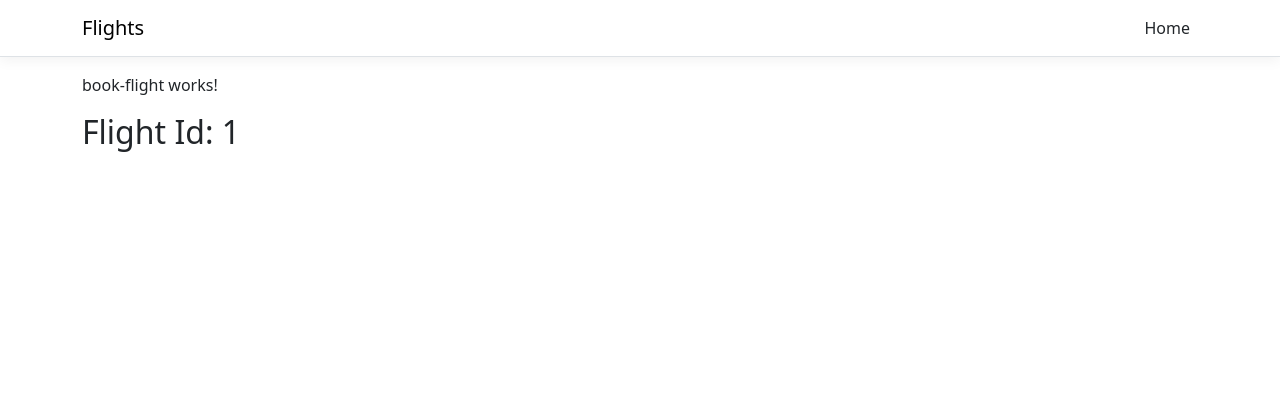
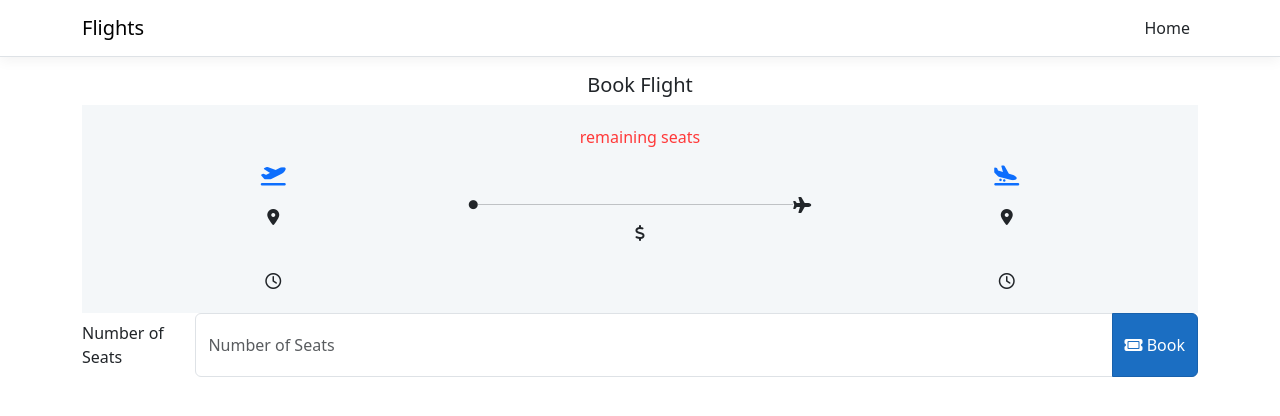
Before and after one commit to aNNiPAk/Flights, an Angular app in the folder Flights/ClientApp/: page /book-flight/1 in a window 1280 px wide. Shown: the top 416 px of the page. Built offline with nearby package versions, Linux system fonts and the light colour scheme; no server answers.

Commit message:
feat: add template ui for book-flight componetn

```diff
--- a/Flights/ClientApp/src/app/book-flight/book-flight.component.html
+++ b/Flights/ClientApp/src/app/book-flight/book-flight.component.html
@@ -1,2 +1,85 @@
-<p>book-flight works!</p>
-<h2>Flight Id: {{ flightId }}</h2>
+<h5 class="text-md-center">Book Flight</h5>
+
+<div
+  class="card-body text-center"
+  style="padding: 20px; background-color: #e5ecf26e"
+>
+  <h6 class="card-title">{{ flight.airline }}</h6>
+  <div class="card-title" style="color: #ff3939">
+    {{ flight.remainingNumberOfSeats }} remaining seats
+  </div>
+  <div class="d-grid text-center g-2">
+    <div class="row">
+      <div class="col">
+        <div class="col m-3">
+          <i
+            class="text-primary fas fa-plane-departure"
+            style="font-size: 20px"
+          ></i>
+        </div>
+        <div class="col">
+          <i class="fa-solid fa-location-dot">{{ flight.departure?.place }}</i>
+        </div>
+        <div class="col m-2">
+          <i class="fa-regular"></i>
+          {{ flight.departure?.time | date }}
+        </div>
+        <div class="col">
+          <i class="fa-regular fa-clock">
+            {{ flight.departure?.time | date : "shortTime" }}
+          </i>
+        </div>
+      </div>
+      <div class="col">
+        <div style="display: flex">
+          <i
+            class="fa-solid fa-circle"
+            style="margin-top: 51px; font-size: 9px"
+          ></i>
+          <hr style="display: block; width: 100%; margin-top: 55px" />
+          <i class="fas fa-plane" style="margin-top: 48px"></i>
+        </div>
+        <i class="fa fa-usd" aria-hidden="true">{{ flight.price }}</i>
+        <br />
+      </div>
+      <div class="col">
+        <div class="col m-3">
+          <i
+            class="text-primary fas fa-plane-arrival"
+            style="font-size: 20px"
+          ></i>
+        </div>
+        <div class="col">
+          <i class="fa-solid fa-location-dot">{{ flight.arrival?.place }}</i>
+        </div>
+        <div class="col m-2 text-primary">
+          <i class="fa-regular"></i>
+          {{ flight.arrival?.time | date }}
+        </div>
+        <div class="col">
+          <i class="fa-regular fa-clock">
+            {{ flight.arrival?.time | date : "shortTime" }}
+          </i>
+        </div>
+      </div>
+    </div>
+  </div>
+</div>
+
+<div class="card-footer d-flex justify-content-center">
+  <label class="form-label mt-2" for="numberOfSeats">Number of Seats</label>
+  <div class="center input-group">
+    <input
+      type="number"
+      class="form-control"
+      id="numberOfSeats"
+      name="numberOfSeats"
+      placeholder="Number of Seats"
+    />
+    <button type="submit" class="btn btn-primary">
+      <i class="fas fa-ticket"></i>
+      Book
+    </button>
+  </div>
+  <br />
+</div>
```
